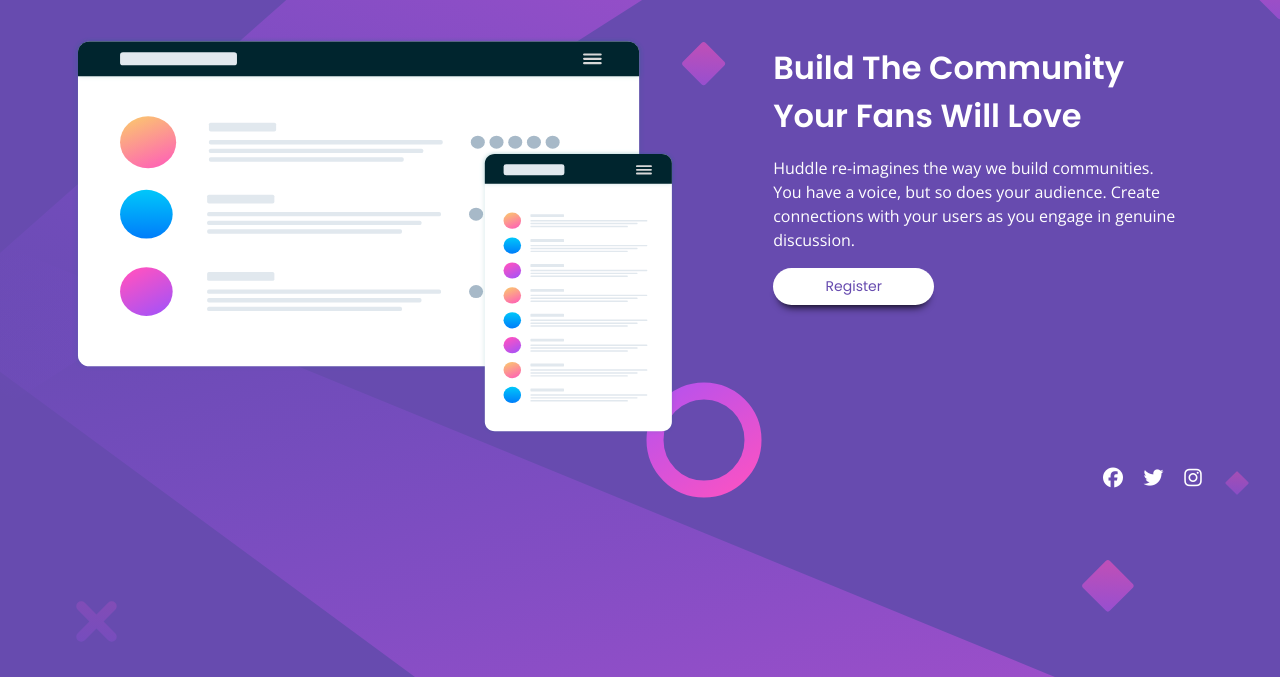
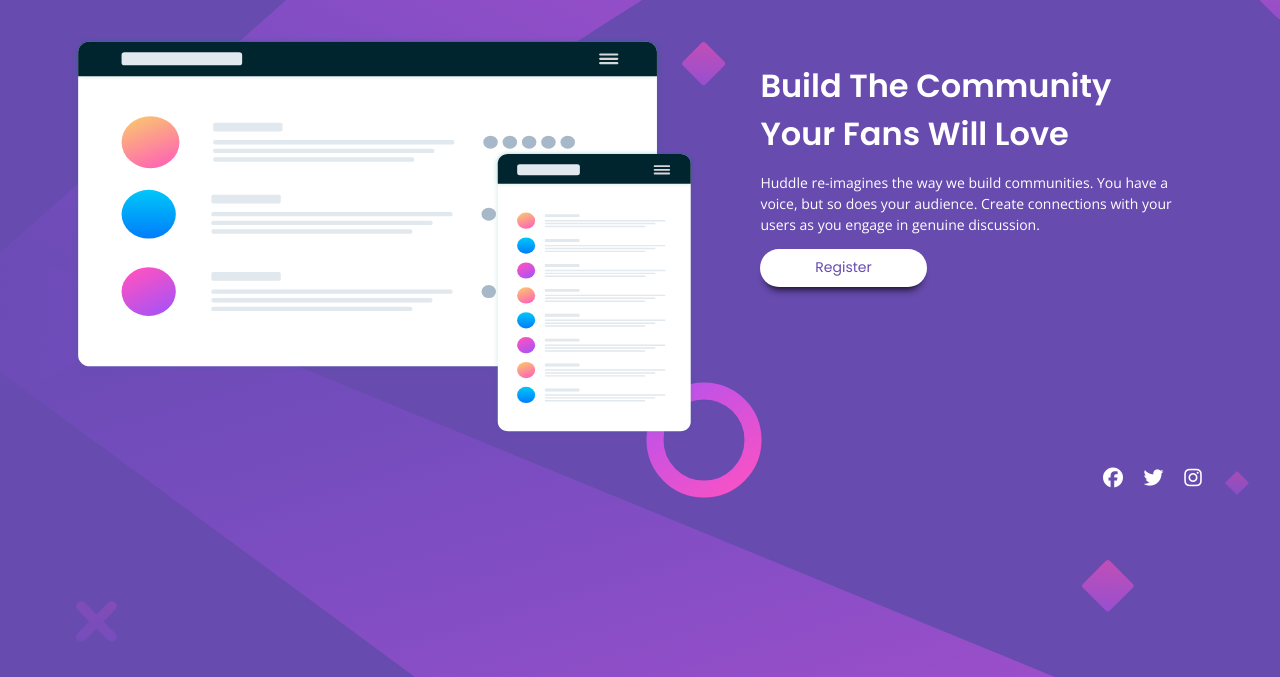
Before and after one commit to Psalmuel01/project3, a plain HTML site: page index.html in a window 1280 px wide. Shown: the part 123-800 px from the top of the page. Drawn offline with nearby package versions, Linux system fonts and the light colour scheme.

Commit message:
Update styles.css

```diff
--- a/styles.css
+++ b/styles.css
@@ -41,6 +41,7 @@ h1 {
 
 p {
   font-family: 'Open Sans';
+  font-size: 13px;
   line-height: 1.5;
   text-align: center;
 }
@@ -101,7 +102,7 @@ footer {
 
   main {
     flex-direction: row;
-    gap: 4rem;
+    gap: 2rem;
     padding: 0 2rem;
   }
 
@@ -118,6 +119,7 @@ footer {
 
   p {
     text-align: left;
+    font-size: 14px;
   }
 
   hero {
```
